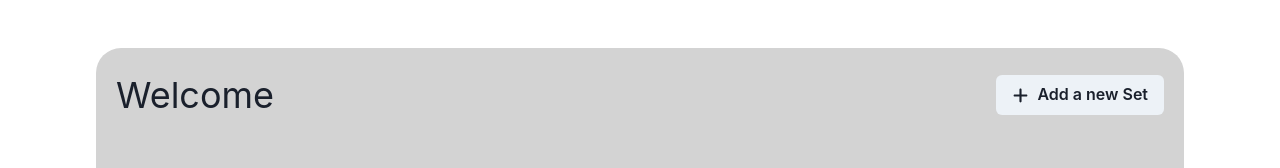
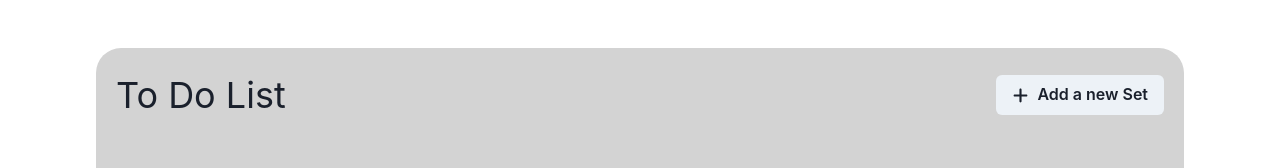
Before and after one commit to Rezmii/to-do-list-react, a React (Vite) app: page / in a window 1280 px wide. Shown: the top 168 px of the page. Built offline with nearby package versions, Linux system fonts and the light colour scheme.

Commit message:
Refactoring: changed header text

```diff
--- a/src/components/FormButton.tsx
+++ b/src/components/FormButton.tsx
@@ -12,7 +12,6 @@ import {
   Text,
 } from "@chakra-ui/react";
 import { useState } from "react";
-import { CiSquarePlus } from "react-icons/ci";
 import EmojiPickerModal from "./EmojiPickerModal";
 import { z } from "zod";
 import { zodResolver } from "@hookform/resolvers/zod";
--- a/src/components/Header.tsx
+++ b/src/components/Header.tsx
@@ -8,7 +8,7 @@ interface Props {
 const Header = ({ onSubmit }: Props) => {
   return (
     <HStack justifyContent="space-between">
-      <Text fontSize="4xl">Welcome</Text>
+      <Text fontSize="4xl">To Do List</Text>
       <VStack alignItems="flex-end">
         <FormButton onSubmit={(title, emoji) => onSubmit(title, emoji)} />
       </VStack>
```
